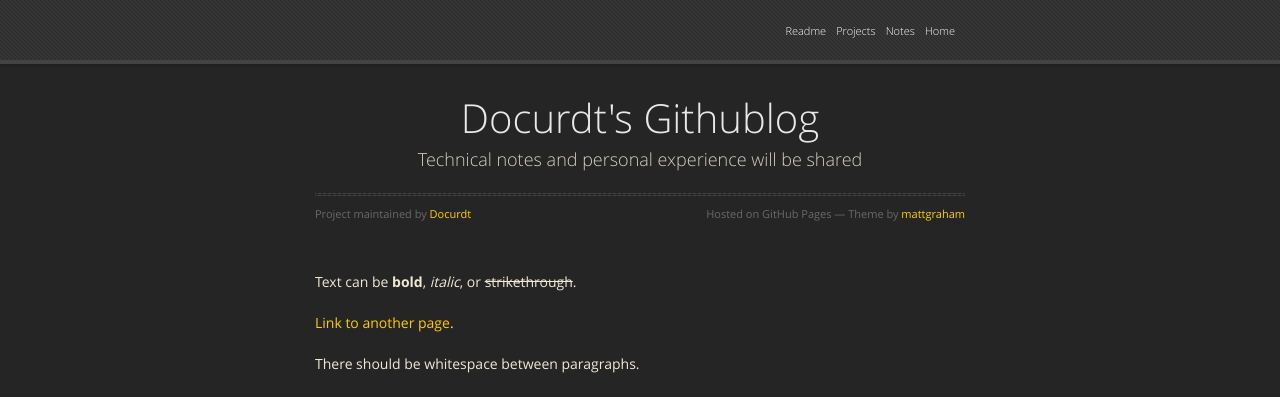
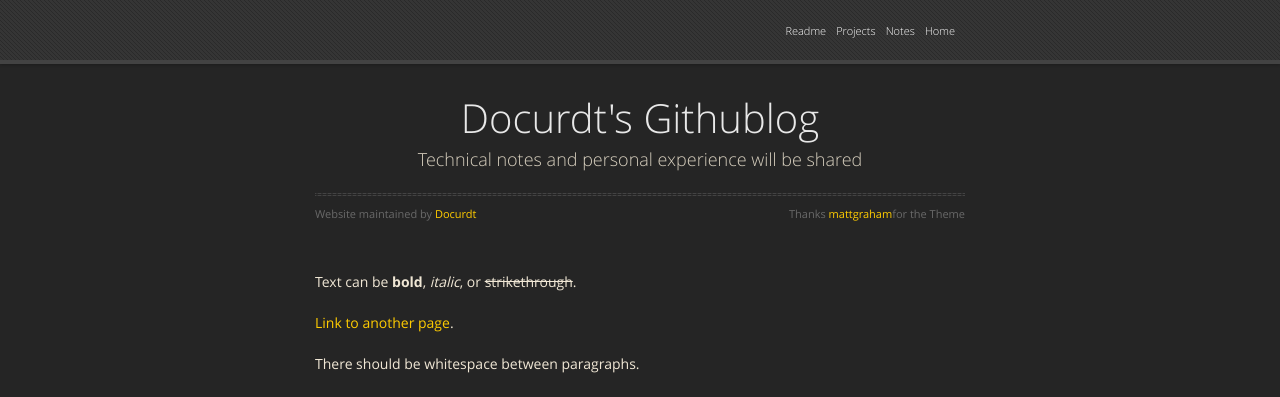
Before and after one commit to Docurdt/docurdt.github.io, a Jekyll site: the page built from index.md, in a window 1280 px wide and 900 px high. Shown: the top 397 px of the window. Built offline with Jekyll 4.4.1, drawn with Linux system fonts in a browser that asks for light colours.

Commit message:
update the author information

```diff
--- a/_layouts/default.html
+++ b/_layouts/default.html
@@ -42,8 +42,8 @@
           <h1>{{ site.title | default: site.github.repository_name }}</h1>
           <p>{{ site.description | default: site.github.project_tagline }}</p>
           <hr>
-          <span class="credits left">Project maintained by <a href="{{ site.github.owner_url }}">{{ site.github.owner_name }}</a></span>
-          <span class="credits right">Hosted on GitHub Pages &mdash; Theme by <a href="https://twitter.com/michigangraham">mattgraham</a></span>
+          <span class="credits left">Website maintained by <a href="{{ site.github.owner_url }}">{{ site.github.owner_name }}</a></span>
+          <span class="credits right">Thanks <a href="https://twitter.com/michigangraham">mattgraham</a>for the Theme</span>
         </div>
 
         {{ content }}
```
